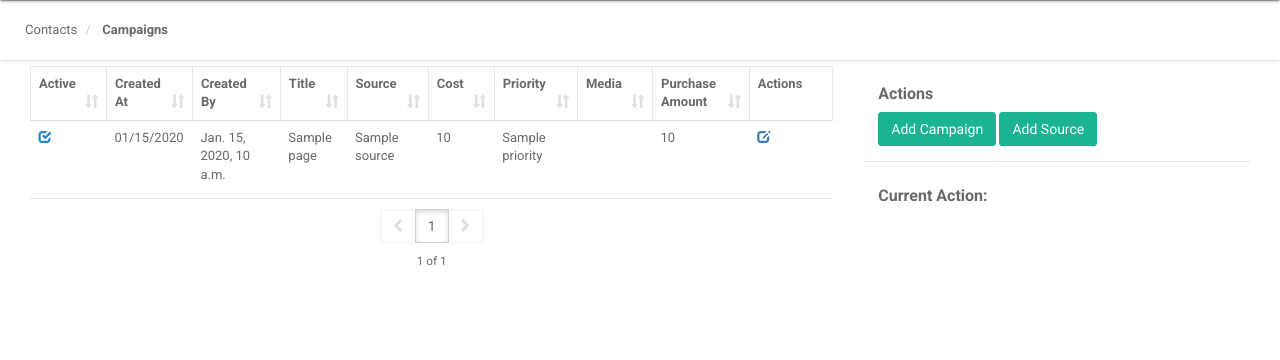
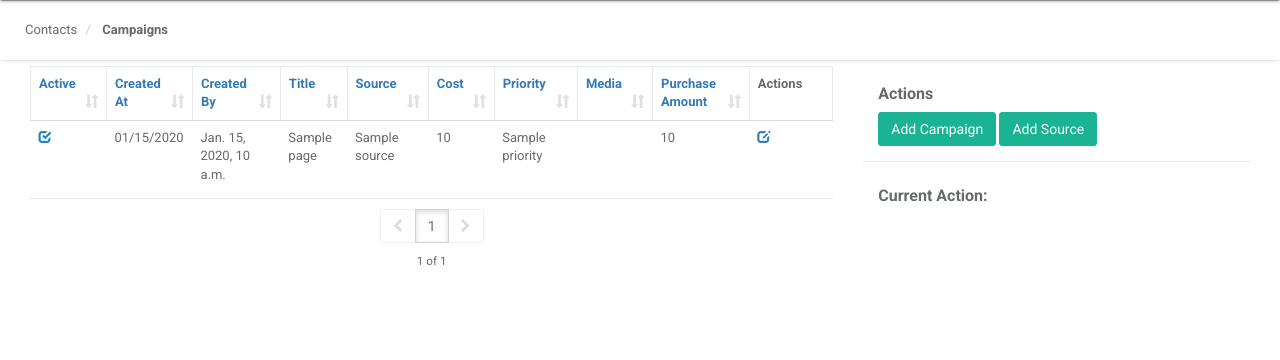
Before and after one commit to performancesettlement/CRM, a Django app: template sundog/templates/contact/campaigns.html in a window 1280 px wide. Shown: the part 60-420 px from the top of the page. Run offline with Django 3.2, Linux system fonts and the light colour scheme; the template is opened without the code that fills it: most values are stand-ins (such as "Sample title", 1, 10 or a date in 2020); parts of the project's set-up code (start-up, migrations or seed data) failed here and were passed over; some libraries are stand-ins or nearby versions.

Commit message:
Adding edit campaign. Adding ordering to campaigns table.

```diff
--- a/sundog/forms.py
+++ b/sundog/forms.py
@@ -144,8 +144,7 @@ class ContactForm(forms.ModelForm):
 
     class Meta:
         widgets = {
-            'client_id': forms.HiddenInput(),
-            'company': forms.Select()
+            'contact_id': forms.HiddenInput(),
         }
         model = Contact
         exclude = ['last_status_change', 'created_at', 'updated_at']
--- a/sundog/templates/contact/campaigns.html
+++ b/sundog/templates/contact/campaigns.html
@@ -28,15 +28,15 @@
         <table id="dataTable" class="table table-hover dataTable no-footer">
             <thead>
                 <tr>
-                    <th id="th_Active" class="sorting">Active</th>
-                    <th id="th_Created_At" class="sorting">Created At</th>
-                    <th id="th_Created_By" class="sorting">Created By</th>
-                    <th id="th_Title" class="sorting">Title</th>
-                    <th id="th_Source" class="sorting">Source</th>
-                    <th id="th_Cost" class="sorting">Cost</th>
-                    <th id="th_Priority" class="sorting">Priority</th>
-                    <th id="th_Media" class="sorting">Media</th>
-                    <th id="th_Purchase_Amount" class="sorting">Purchase Amount</th>
+                    <th class="{{ sort|get_sort_class:'active' }}"><a href="?order_by={{ order_by_list.0 }}">Active</a></th>
+                    <th class="{{ sort|get_sort_class:'created_at' }}"><a href="?order_by={{ order_by_list.1 }}">Created At</a></th>
+                    <th class="{{ sort|get_sort_class:'created_by' }}"><a href="?order_by={{ order_by_list.2 }}">Created By</a></th>
+                    <th class="{{ sort|get_sort_class:'title' }}"><a href="?order_by={{ order_by_list.3 }}">Title</a></th>
+                    <th class="{{ sort|get_sort_class:'source' }}"><a href="?order_by={{ order_by_list.4 }}">Source</a></th>
+                    <th class="{{ sort|get_sort_class:'cost' }}"><a href="?order_by={{ order_by_list.5 }}">Cost</a></th>
+                    <th class="{{ sort|get_sort_class:'priority' }}"><a href="?order_by={{ order_by_list.6 }}">Priority</a></th>
+                    <th class="{{ sort|get_sort_class:'media_type' }}"><a href="?order_by={{ order_by_list.7 }}">Media</a></th>
+                    <th class="{{ sort|get_sort_class:'purchase_amount' }}"><a href="?order_by={{ order_by_list.8 }}">Purchase Amount</a></th>
                     <th class="text-center">Actions</th>
                 </tr>
             </thead>
```
Also changed, not shown: sundog/templates/contact/contact.html (+7 -3 lines), sundog/views.py (+29 -7 lines).
